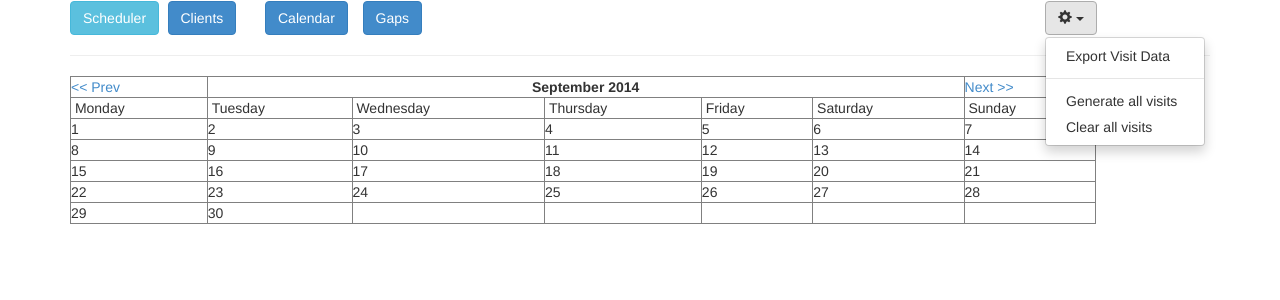
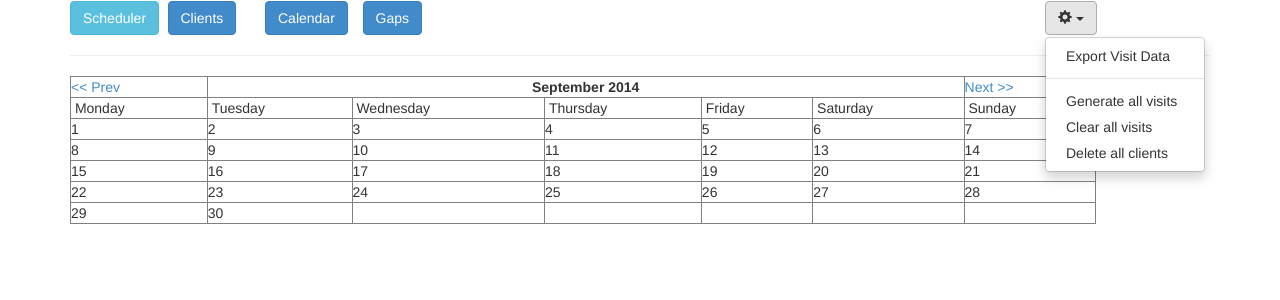
Before and after one commit to dwagon/Scheduler, a Django app: page /client/month in a window 1280 px wide, after a click that opens the changed part. Shown: the top 300 px of the page. Run offline with Django 3.2, Linux system fonts and the light colour scheme; data comes from the database, SQL or seed files in the repository; data that the repository does not hold is empty; parts of the project's set-up code (start-up, migrations or seed data) failed here and were passed over; some libraries are stand-ins or nearby versions.

Commit message:
Implement delete all clients

```diff
--- a/scheduler/client/urls.py
+++ b/scheduler/client/urls.py
@@ -4,6 +4,7 @@ from rest_framework.urlpatterns import format_suffix_patterns
 from .views import ClientDetail, ClientUpdate, ClientList, ClientDelete
 from .views import ClientNew, clientGenerateVisits, clientDeleteVisits
 from .views import displayMonth, displayDay, displayClientMonth, clientIndex
+from .views import deleteAllClients
 import restviews
 
 api_patterns = [
@@ -26,6 +27,7 @@ urlpatterns = patterns(
     url(r'^(?P<pk>\d+)/delete$', ClientDelete.as_view(), name='clientDelete'),
     url(r'^(?P<pk>\d+)/clientGenerateVisits$', clientGenerateVisits, name='clientGenerateVisits'),
     url(r'^(?P<pk>\d+)/clientDeleteVisits$', clientDeleteVisits, name='clientDeleteVisits'),
+    url(r"^deleteAllClients$", deleteAllClients, name='deleteAllClients'),
     url(r"^month/(\d+)/(\d+)/(prev|next)/$", displayMonth, name='displayYearMonthPage'),
     url(r"^month/(\d+)/(\d+)/$", displayMonth, name='displayYearMonth'),
     url(r"^month/(\d+)/$", displayMonth),
--- a/scheduler/client/views.py
+++ b/scheduler/client/views.py
@@ -156,4 +156,14 @@ def displayMonth(request, year=None, month=None, change=None, client=None, templ
     d = monthDetail(year, month, change, client)
     return render_to_response(template, d)
 
+
+################################################################################
+def deleteAllClients(request):
+    for c in Client.objects.all():
+        for v in Visit.objects.filter(client=c):
+            v.delete()
+        c.delete()
+    return redirect("index")
+
+
 # EOF
--- a/scheduler/scheduler/templates/base/base.html
+++ b/scheduler/scheduler/templates/base/base.html
@@ -49,6 +49,7 @@
                 <li role="presentation" class="divider"></li>
                 <li role="presentation"><a role="menuitem" href="{% url 'generateAllVisits' %}">Generate all visits</a></li>
                 <li role="presentation"><a role="menuitem" href="{% url 'clearAllVisits' %}">Clear all visits</a></li>
+                <li role="presentation"><a role="menuitem" href="{% url 'deleteAllClients' %}">Delete all clients</a></li>
             </ul>
         </div>
     </div>
```
